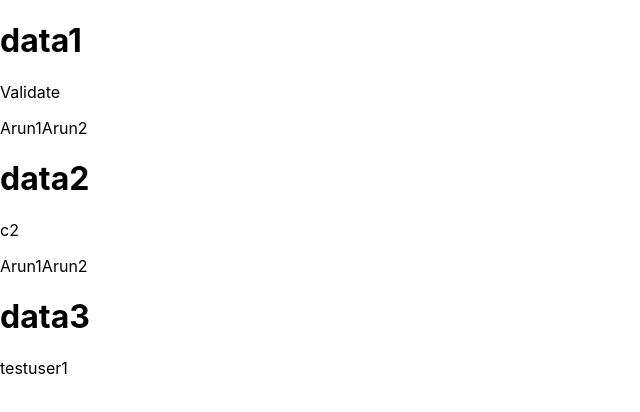
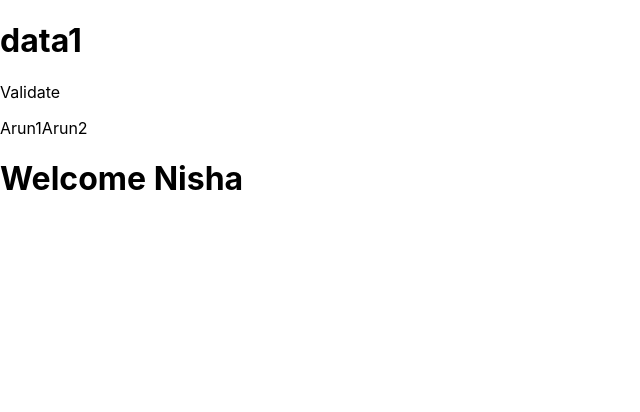
Before and after one commit to Arunarchitect/reacttutorialnisha, a React (Create React App) app: page / in a window 1280 px wide. Shown: the top 412 px of the page, without its empty margins (0-640 px from the left). Built offline with nearby package versions, Linux system fonts and the light colour scheme.

Commit message:
class components

```diff
--- a/src/App.js
+++ b/src/App.js
@@ -1,16 +1,21 @@
 import Link from './Link';
 import './App.css';
+import User from './User';
+
 
 function App() {
   const users = ['Arun1', 'Arun2']
 
   return (
   <>
-    <Link title="data1" content='Validate' users={users} />
-    <Link title="data2" content='c2' users={users}   />
-    <Link  title="data3" />
-
-
+    <Link
+      title="data1"
+      content='Validate'
+      users={users}
+    />
+    < User
+      user="Nisha"
+    />
   </>
   );
 }
--- /dev/null
+++ b/src/User.js
@@ -0,0 +1,19 @@
+import React from 'react';
+
+class User extends React.Component{
+    constructor(props){
+        super(props);
+    }
+    render(){
+        //js code here
+        console.log(this.props)
+        const {user} = this.props;
+        return(
+            <div>
+                <h1>Welcome {user}</h1>
+            </div>
+        )
+    }
+}
+
+export default User;
```
